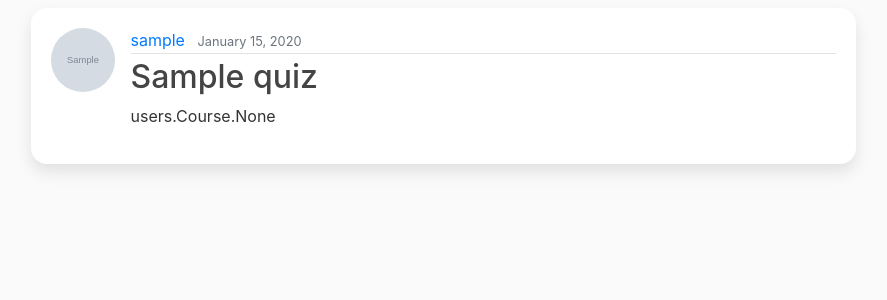
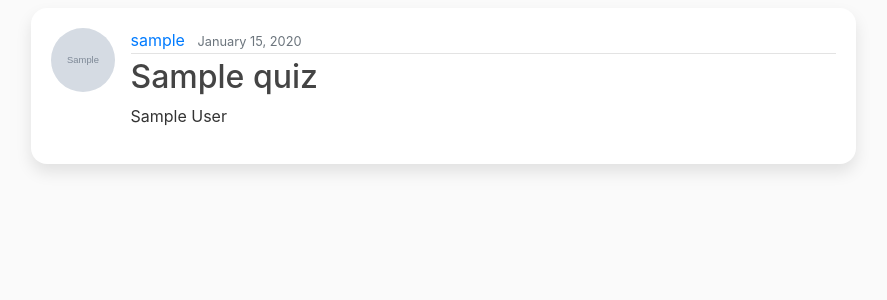
Before and after one commit to jcmProjects/quiz_dev, a Django app: page / in a window 1280 px wide. Shown: the part 185-485 px from the top of the page, without its empty margins (197-1084 px from the left). Run offline with Django 3.2, Linux system fonts and the light colour scheme; a user stored in the database is signed in; tables that the repository leaves empty hold one stand-in row (values such as "Sample post"); grey boxes marked "Sample" are stand-in pictures; some libraries are stand-ins or nearby versions.

Commit message:
fixed 'course' display on templates

```diff
--- a/django_quiz/quiz/templates/quiz/home.html
+++ b/django_quiz/quiz/templates/quiz/home.html
@@ -49,7 +49,7 @@
                             <small class="text-muted">{{ quiz.date_created|date:"F d, Y" }}</small>    <!-- see DJANGO date formatting template documentation -->
                         </div>
                         <h2><a class="article-title" href="{% url 'quiz-detail' quiz.id %}">{{ quiz.question }}</a></h2>
-                        <p class="article-content">{{ quiz.course }}</p>
+                        <p class="article-content">{{ quiz.course.all|join:", " }}</p>
                     </div>
                 </article>
             </div>
--- a/django_quiz/quiz/templates/quiz/user_quiz.html
+++ b/django_quiz/quiz/templates/quiz/user_quiz.html
@@ -38,7 +38,7 @@
                             <small class="text-muted">{{ quiz.date_created|date:"F d, Y" }}</small>    <!-- see DJANGO date formatting template documentation -->
                         </div>
                         <h2><a class="article-title" href="{% url 'quiz-detail' quiz.id %}">{{ quiz.question }}</a></h2>
-                        <p class="article-content">{{ quiz.course }}</p>
+                        <p class="article-content">{{ quiz.course.all|join:", " }}</p>
                     </div>
                 </article>
             </div>
```
